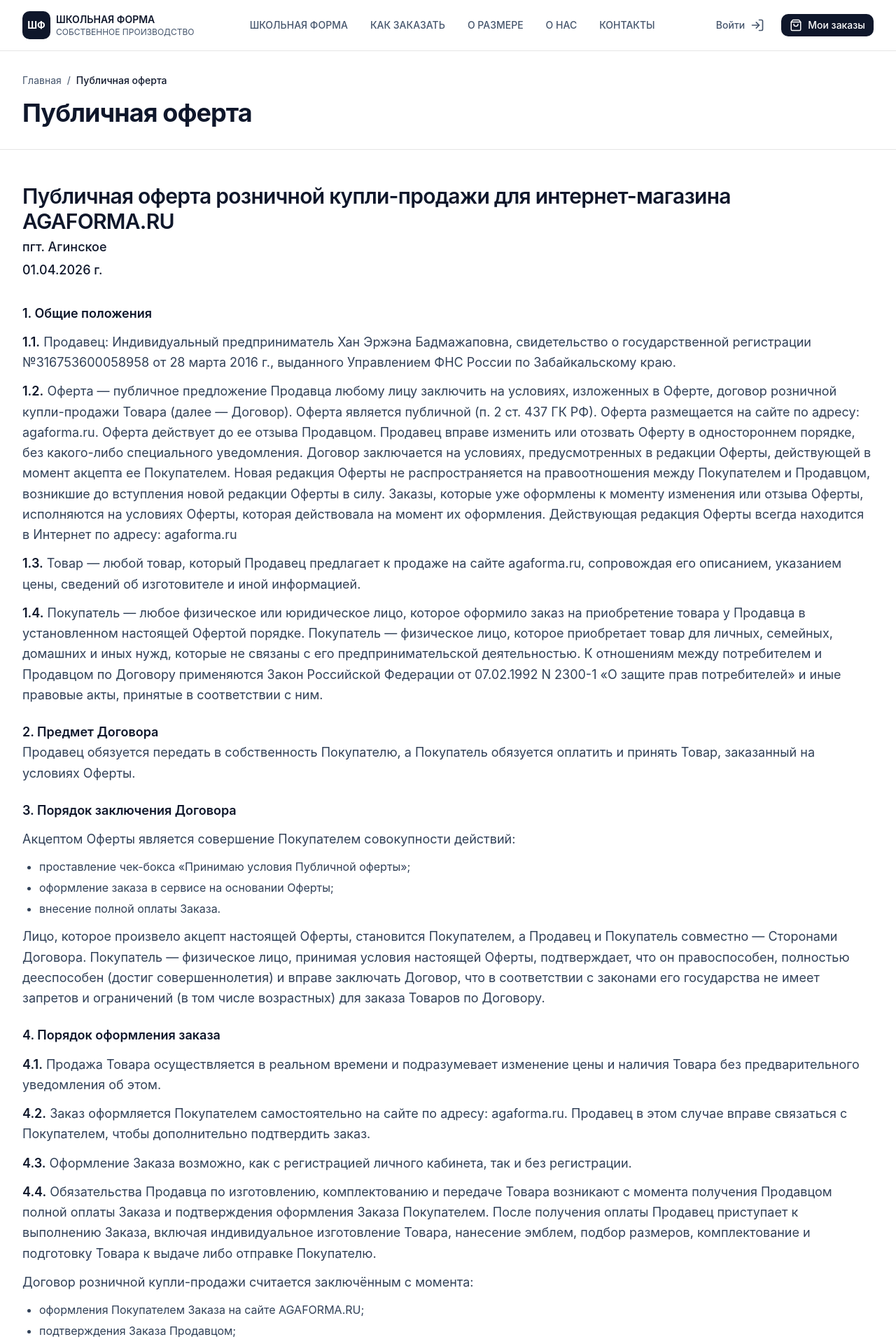
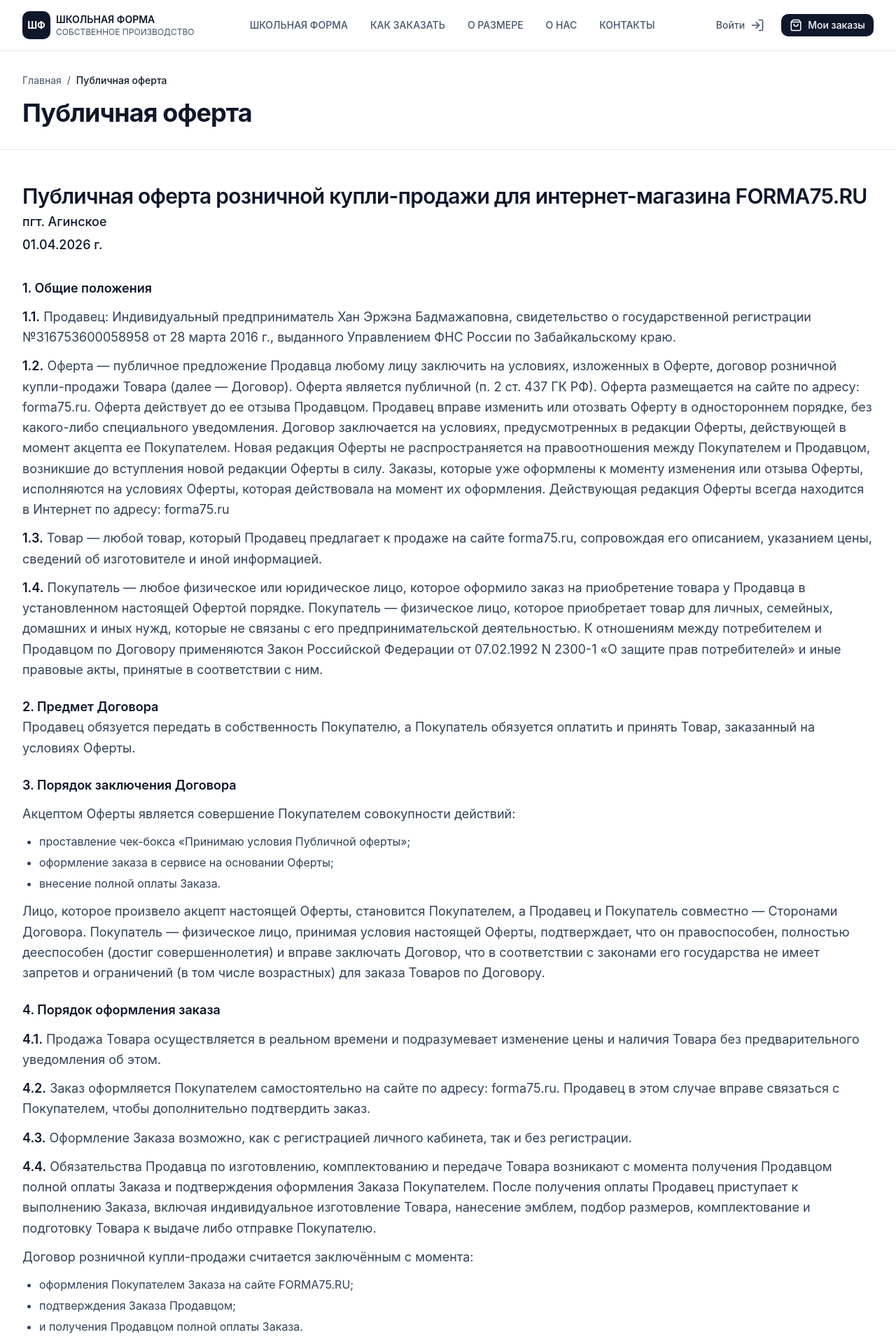
Before and after one commit to bbazaron/zabruno-1, a Vue app in the folder frontend/: page /public-offer in a window 1280 px wide. Shown: the top 1920 px of the page at 70% size. Built offline with nearby package versions, Linux system fonts and the light colour scheme; a web font is replaced by a local one.

Commit message:
Переписывает agaforma на forma75 в документах: публичная оферта, соглашение на обраб ПД, политика обработки данных

```diff
--- a/frontend/src/pages/PersonalDataConsent.vue
+++ b/frontend/src/pages/PersonalDataConsent.vue
@@ -35,7 +35,7 @@
           </div>
 
           <Typography as="p" variant="body" class="leading-relaxed">
-            Я, являясь пользователем сайта AGAFORMA.RU, действуя свободно, своей волей и в своем интересе, а также
+            Я, являясь пользователем сайта FORMA75.RU, действуя свободно, своей волей и в своем интересе, а также
             подтверждая свою дееспособность, предоставляю Индивидуальному предпринимателю Хан Эржэне Бадмажаповне
             (ИНН 800101362802), адрес: 687000, Забайкальский край, пгт. Агинское, ул. Юннатская, д. 8а (далее —
             Оператор), согласие на обработку моих персональных данных на следующих условиях.
@@ -165,7 +165,7 @@
               >
                 Политикой обработки персональных данных
               </RouterLink>,
-              размещенной на сайте AGAFORMA.RU, и принимаю ее условия.
+              размещенной на сайте FORMA75.RU, и принимаю ее условия.
             </Typography>
 
             <Typography as="p" variant="body" class="leading-relaxed">
--- a/frontend/src/pages/PublicOffer.vue
+++ b/frontend/src/pages/PublicOffer.vue
@@ -27,7 +27,7 @@
         <div class="max-w-7xl mx-auto px-4 sm:px-6 lg:px-8 space-y-8 text-slate-700 text-left">
           <div class="space-y-1">
             <Typography as="h2" variant="h3" class="text-slate-900">
-              Публичная оферта розничной купли-продажи для интернет-магазина AGAFORMA.RU
+              Публичная оферта розничной купли-продажи для интернет-магазина FORMA75.RU
             </Typography>
             <Typography as="p" variant="body" class="text-slate-900 font-medium">
               пгт. Агинское
@@ -41,8 +41,8 @@
             <div class="space-y-3">
               <Typography as="p" variant="body" class="leading-relaxed"><span class="font-semibold text-slate-900">1. Общие положения</span></Typography>
               <Typography as="p" variant="body" class="leading-relaxed"><span class="font-semibold text-slate-900">1.1.</span> Продавец: Индивидуальный предприниматель Хан Эржэна Бадмажаповна, свидетельство о государственной регистрации №316753600058958 от 28 марта 2016 г., выданного Управлением ФНС России по Забайкальскому краю.</Typography>
-              <Typography as="p" variant="body" class="leading-relaxed"><span class="font-semibold text-slate-900">1.2.</span> Оферта — публичное предложение Продавца любому лицу заключить на условиях, изложенных в Оферте, договор розничной купли-продажи Товара (далее — Договор). Оферта является публичной (п. 2 ст. 437 ГК РФ). Оферта размещается на сайте по адресу: agaforma.ru. Оферта действует до ее отзыва Продавцом. Продавец вправе изменить или отозвать Оферту в одностороннем порядке, без какого-либо специального уведомления. Договор заключается на условиях, предусмотренных в редакции Оферты, действующей в момент акцепта ее Покупателем. Новая редакция Оферты не распространяется на правоотношения между Покупателем и Продавцом, возникшие до вступления новой редакции Оферты в силу. Заказы, которые уже оформлены к моменту изменения или отзыва Оферты, исполняются на условиях Оферты, которая действовала на момент их оформления. Действующая редакция Оферты всегда находится в Интернет по адресу: agaforma.ru</Typography>
-              <Typography as="p" variant="body" class="leading-relaxed"><span class="font-semibold text-slate-900">1.3.</span> Товар — любой товар, который Продавец предлагает к продаже на сайте agaforma.ru, сопровождая его описанием, указанием цены, сведений об изготовителе и иной информацией.</Typography>
+              <Typography as="p" variant="body" class="leading-relaxed"><span class="font-semibold text-slate-900">1.2.</span> Оферта — публичное предложение Продавца любому лицу заключить на условиях, изложенных в Оферте, договор розничной купли-продажи Товара (далее — Договор). Оферта является публичной (п. 2 ст. 437 ГК РФ). Оферта размещается на сайте по адресу: forma75.ru. Оферта действует до ее отзыва Продавцом. Продавец вправе изменить или отозвать Оферту в одностороннем порядке, без какого-либо специального уведомления. Договор заключается на условиях, предусмотренных в редакции Оферты, действующей в момент акцепта ее Покупателем. Новая редакция Оферты не распространяется на правоотношения между Покупателем и Продавцом, возникшие до вступления новой редакции Оферты в силу. Заказы, которые уже оформлены к моменту изменения или отзыва Оферты, исполняются на условиях Оферты, которая действовала на момент их оформления. Действующая редакция Оферты всегда находится в Интернет по адресу: forma75.ru</Typography>
+              <Typography as="p" variant="body" class="leading-relaxed"><span class="font-semibold text-slate-900">1.3.</span> Товар — любой товар, который Продавец предлагает к продаже на сайте forma75.ru, сопровождая его описанием, указанием цены, сведений об изготовителе и иной информацией.</Typography>
               <Typography as="p" variant="body" class="leading-relaxed"><span class="font-semibold text-slate-900">1.4.</span> Покупатель — любое физическое или юридическое лицо, которое оформило заказ на приобретение товара у Продавца в установленном настоящей Офертой порядке. Покупатель — физическое лицо, которое приобретает товар для личных, семейных, домашних и иных нужд, которые не связаны с его предпринимательской деятельностью. К отношениям между потребителем и Продавцом по Договору применяются Закон Российской Федерации от 07.02.1992 N 2300-1 «О защите прав потребителей» и иные правовые акты, принятые в соответствии с ним.</Typography>
             </div>
 
@@ -62,16 +62,16 @@
             <div class="space-y-3">
               <Typography as="p" variant="body" class="leading-relaxed"><span class="font-semibold text-slate-900">4. Порядок оформления заказа</span></Typography>
               <Typography as="p" variant="body" class="leading-relaxed"><span class="font-semibold text-slate-900">4.1.</span> Продажа Товара осуществляется в реальном времени и подразумевает изменение цены и наличия Товара без предварительного уведомления об этом.</Typography>
-              <Typography as="p" variant="body" class="leading-relaxed"><span class="font-semibold text-slate-900">4.2.</span> Заказ оформляется Покупателем самостоятельно на сайте по адресу: agaforma.ru. Продавец в этом случае вправе связаться с Покупателем, чтобы дополнительно подтвердить заказ.</Typography>
+              <Typography as="p" variant="body" class="leading-relaxed"><span class="font-semibold text-slate-900">4.2.</span> Заказ оформляется Покупателем самостоятельно на сайте по адресу: forma75.ru. Продавец в этом случае вправе связаться с Покупателем, чтобы дополнительно подтвердить заказ.</Typography>
               <Typography as="p" variant="body" class="leading-relaxed"><span class="font-semibold text-slate-900">4.3.</span> Оформление Заказа возможно, как с регистрацией личного кабинета, так и без регистрации.</Typography>
               <Typography as="p" variant="body" class="leading-relaxed"><span class="font-semibold text-slate-900">4.4.</span> Обязательства Продавца по изготовлению, комплектованию и передаче Товара возникают с момента получения Продавцом полной оплаты Заказа и подтверждения оформления Заказа Покупателем. После получения оплаты Продавец приступает к выполнению Заказа, включая индивидуальное изготовление Товара, нанесение эмблем, подбор размеров, комплектование и подготовку Товара к выдаче либо отправке Покупателю.</Typography>
               <Typography as="p" variant="body" class="leading-relaxed">Договор розничной купли-продажи считается заключённым с момента:</Typography>
               <ul class="list-disc pl-6 space-y-1 text-sm sm:text-base leading-relaxed">
-                <li>оформления Покупателем Заказа на сайте AGAFORMA.RU;</li>
+                <li>оформления Покупателем Заказа на сайте FORMA75.RU;</li>
                 <li>подтверждения Заказа Продавцом;</li>
                 <li>и получения Продавцом полной оплаты Заказа.</li>
               </ul>
-              <Typography as="p" variant="body" class="leading-relaxed">Подтверждением заключения договора и оплаты Товара является кассовый чек, электронный чек, уведомление платёжной системы либо иной документ, подтверждающий оплату Заказа. После получения полной оплаты Продавец приступает к изготовлению, комплектованию и подготовке Товара к выдаче либо отправке Покупателю. После оформления Заказа на сайте AGAFORMA.RU и получения полной оплаты Заказа Продавец предоставляет Покупателю подтверждение заключения договора розничной купли-продажи на условиях настоящей Оферты.</Typography>
+              <Typography as="p" variant="body" class="leading-relaxed">Подтверждением заключения договора и оплаты Товара является кассовый чек, электронный чек, уведомление платёжной системы либо иной документ, подтверждающий оплату Заказа. После получения полной оплаты Продавец приступает к изготовлению, комплектованию и подготовке Товара к выдаче либо отправке Покупателю. После оформления Заказа на сайте FORMA75.RU и получения полной оплаты Заказа Продавец предоставляет Покупателю подтверждение заключения договора розничной купли-продажи на условиях настоящей Оферты.</Typography>
               <Typography as="p" variant="body" class="leading-relaxed">Подтверждение Заказа направляется Покупателю:</Typography>
               <ul class="list-disc pl-6 space-y-1 text-sm sm:text-base leading-relaxed">
                 <li>по электронной почте;</li>
@@ -99,7 +99,7 @@
 
             <div class="space-y-3">
               <Typography as="p" variant="body" class="leading-relaxed"><span class="font-semibold text-slate-900">5. Персональные данные покупателя</span></Typography>
-              <Typography as="p" variant="body" class="leading-relaxed"><span class="font-semibold text-slate-900">5.1.</span> Покупатель обязуется предоставлять достоверную, актуальную и достаточную информацию при регистрации на сайте AGAFORMA.RU, оформлении Заказа, использовании личного кабинета и взаимодействии с Продавцом.</Typography>
+              <Typography as="p" variant="body" class="leading-relaxed"><span class="font-semibold text-slate-900">5.1.</span> Покупатель обязуется предоставлять достоверную, актуальную и достаточную информацию при регистрации на сайте FORMA75.RU, оформлении Заказа, использовании личного кабинета и взаимодействии с Продавцом.</Typography>
               <Typography as="p" variant="body" class="leading-relaxed"><span class="font-semibold text-slate-900">5.2.</span> При регистрации на Сайте, оформлении Заказа либо использовании сервисов Сайта Покупатель предоставляет Продавцу согласие на обработку персональных данных в целях:</Typography>
               <ul class="list-disc pl-6 space-y-1 text-sm sm:text-base leading-relaxed">
                 <li>регистрации и обслуживания личного кабинета;</li>
@@ -224,7 +224,7 @@
             <div class="space-y-3">
               <Typography as="p" variant="body" class="leading-relaxed"><span class="font-semibold text-slate-900">10. Цена Товара и порядок расчетов</span></Typography>
               <Typography as="p" variant="body" class="leading-relaxed"><span class="font-semibold text-slate-900">10.1.</span> Стоимость Заказа определяется Продавцом в одностороннем порядке на момент оформления Заказа и состоит из стоимости Товара и стоимости доставки (при необходимости).</Typography>
-              <Typography as="p" variant="body" class="leading-relaxed"><span class="font-semibold text-slate-900">10.2.</span> Цены на Товары указываются на сайте AGAFORMA.RU в рублях Российской Федерации.</Typography>
+              <Typography as="p" variant="body" class="leading-relaxed"><span class="font-semibold text-slate-900">10.2.</span> Цены на Товары указываются на сайте FORMA75.RU в рублях Российской Федерации.</Typography>
               <Typography as="p" variant="body" class="leading-relaxed"><span class="font-semibold text-slate-900">10.3.</span> Основным способом получения Товара является самовывоз через пункт выдачи заказов (ПВЗ) Продавца по адресу: Забайкальский край, пгт. Агинское, ул. Цыбикова, д. 6В.</Typography>
               <Typography as="p" variant="body" class="leading-relaxed"><span class="font-semibold text-slate-900">10.4.</span> Для Покупателей, находящихся вне населённого пункта расположения ПВЗ, по согласованию с Продавцом может быть организована отправка Товара через транспортные, курьерские либо почтовые организации.</Typography>
               <Typography as="p" variant="body" class="leading-relaxed"><span class="font-semibold text-slate-900">10.5.</span> Стоимость доставки не входит в стоимость Товара и оплачивается Покупателем отдельно в соответствии с тарифами выбранной службы доставки.</Typography>
```
Also changed, not shown: frontend/src/pages/PersonalDataPolicy.vue (+4 -4 lines).
